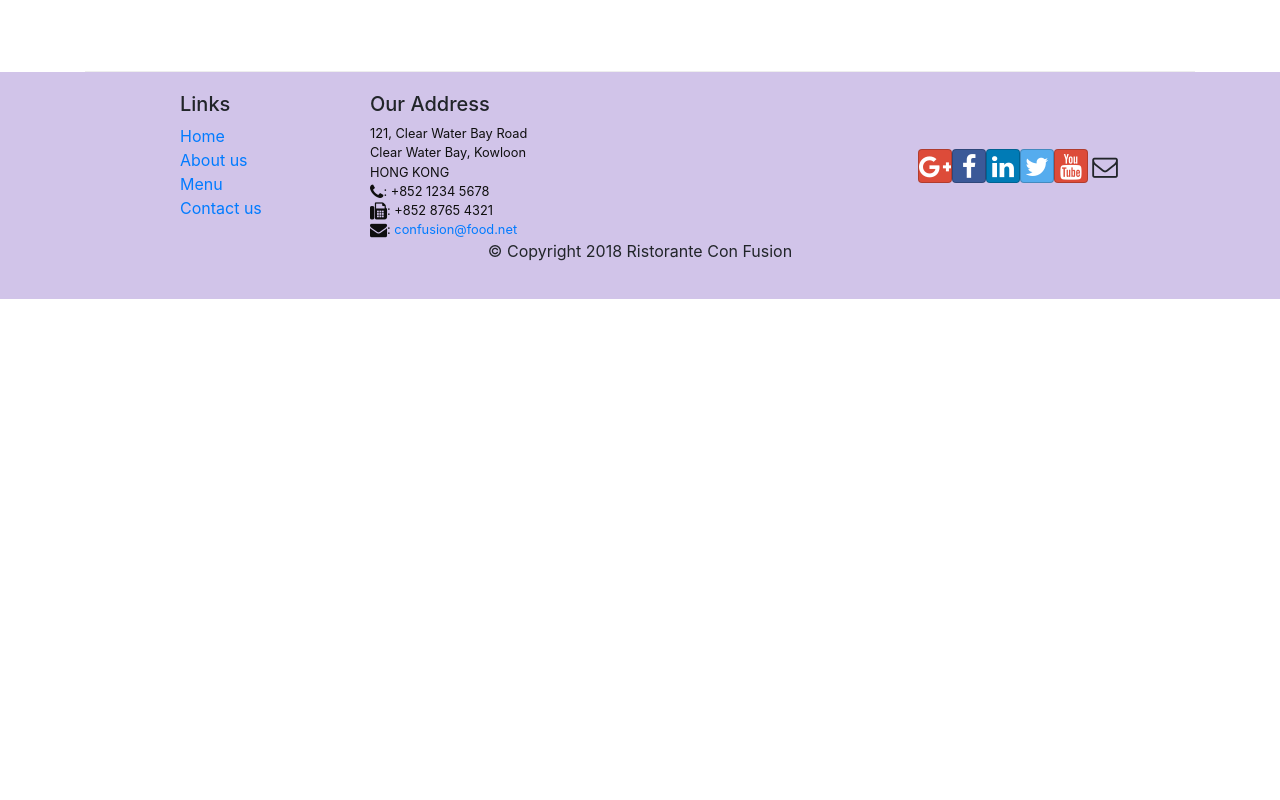
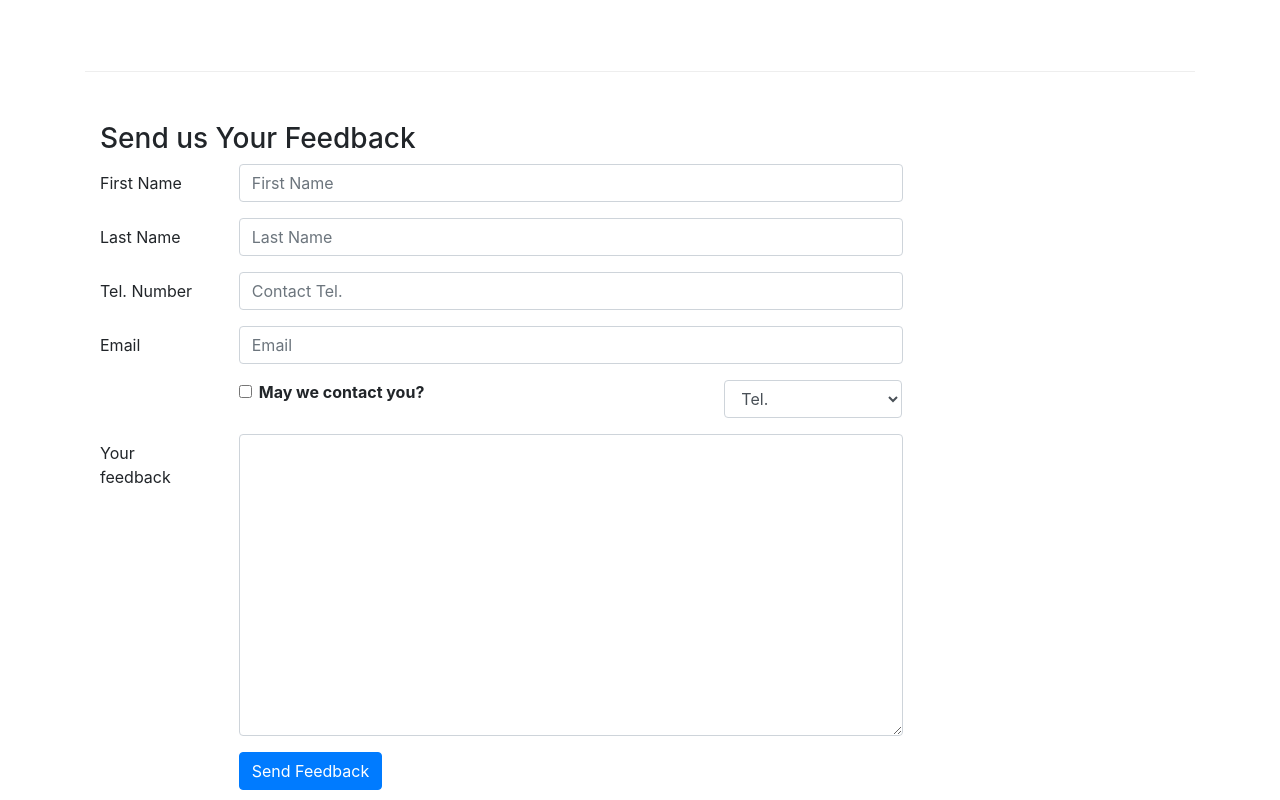
Before and after one commit to lpyvnytska/coursera_react2, a React (Create React App) app: page /contactus in a window 1280 px wide. Shown: the part 800-1600 px from the top of the page. Before the commit the page ends 1099 px from the top, so only its background shows below. Built offline with nearby package versions, Linux system fonts and the light colour scheme.

Commit message:
Controlled Forms

```diff
--- /dev/null
+++ b/src/components/AboutComponent.js
@@ -0,0 +1,116 @@
+import React from 'react';
+import {
+  Breadcrumb,
+  BreadcrumbItem,
+  Card,
+  CardBody,
+  CardHeader,
+  Media,
+} from 'reactstrap';
+import { Link } from 'react-router-dom';
+function RenderLeader({ leader }) {
+  return (
+    <div key={leader.id} className="col-12 mt-5">
+      <Media tag="li">
+        <Media left middle>
+          <Media object src={leader.image} alt={leader.name} />
+        </Media>
+        <Media body className="ml-5">
+          <Media heading> {leader.name} </Media>
+          <h6 className="mb-3">{leader.designation}</h6>
+          <p>{leader.description}</p>
+        </Media>
+      </Media>
+    </div>
+  );
+}
+
+function About(props) {
+  const leaders = props.leaders.map((leader) => {
+    return <RenderLeader leader={leader} />;
+  });
+
+  return (
+    <div className="container">
+      <div className="row">
+        <Breadcrumb>
+          <BreadcrumbItem>
+            <Link to="/home">Home</Link>
+          </BreadcrumbItem>
+          <BreadcrumbItem active>About Us</BreadcrumbItem>
+        </Breadcrumb>
+        <div className="col-12">
+          <h3>About Us</h3>
+          <hr />
+        </div>
+      </div>
+      <div className="row row-content">
+        <div className="col-12 col-md-6">
+          <h2>Our History</h2>
+          <p>
+            Started in 2010, Ristorante con Fusion quickly established itself as
+            a culinary icon par excellence in Hong Kong. With its unique brand
+            of world fusion cuisine that can be found nowhere else, it enjoys
+            patronage from the A-list clientele in Hong Kong. Featuring four of
+            the best three-star Michelin chefs in the world, you never know what
+            will arrive on your plate the next time you visit us.
+          </p>
+          <p>
+            The restaurant traces its humble beginnings to{' '}
+            <em>The Frying Pan</em>, a successful chain started by our CEO, Mr.
+            Peter Pan, that featured for the first time the world's best
+            cuisines in a pan.
+          </p>
+        </div>
+        <div className="col-12 col-md-5">
+          <Card>
+            <CardHeader className="bg-primary text-white">
+              Facts At a Glance
+            </CardHeader>
+            <CardBody>
+              <dl className="row p-1">
+                <dt className="col-6">Started</dt>
+                <dd className="col-6">3 Feb. 2013</dd>
+                <dt className="col-6">Major Stake Holder</dt>
+                <dd className="col-6">HK Fine Foods Inc.</dd>
+                <dt className="col-6">Last Year's Turnover</dt>
+                <dd className="col-6">$1,250,375</dd>
+                <dt className="col-6">Employees</dt>
+                <dd className="col-6">40</dd>
+              </dl>
+            </CardBody>
+          </Card>
+        </div>
+        <div className="col-12">
+          <Card>
+            <CardBody className="bg-faded">
+              <blockquote className="blockquote">
+                <p className="mb-0">
+                  You better cut the pizza in four pieces because I'm not hungry
+                  enough to eat six.
+                </p>
+                <footer className="blockquote-footer">
+                  Yogi Berra,
+                  <cite title="Source Title">
+                    The Wit and Wisdom of Yogi Berra, P. Pepe, Diversion Books,
+                    2014
+                  </cite>
+                </footer>
+              </blockquote>
+            </CardBody>
+          </Card>
+        </div>
+      </div>
+      <div className="row row-content">
+        <div className="col-12">
+          <h2>Corporate Leadership</h2>
+        </div>
+        <div className="col-12">
+          <Media list>{leaders}</Media>
+        </div>
+      </div>
+    </div>
+  );
+}
+
+export default About;
--- a/src/components/ContactComponent.js
+++ b/src/components/ContactComponent.js
@@ -1,7 +1,44 @@
-import React from 'react';
-import { Breadcrumb, BreadcrumbItem } from 'reactstrap';
+import React, { Component } from 'react';
+import {
+  Breadcrumb,
+  BreadcrumbItem,
+  Button,
+  Form,
+  FormGroup,
+  Label,
+  Input,
+  Col,
+} from 'reactstrap';
 import { Link } from 'react-router-dom';
-function Contact(props) {
+
+class Contact extends Component {
+  constructor(props) {
+    super(props);
+    this.state = {
+      firstname: '',
+      lastname: '',
+      telnum: '',
+      email: '',
+      agree: false,
+      contactType: 'Tel.',
+      message: '',
+    };
+    this.handleSubmit = this.handleSubmit.bind(this);
+    this.handleInputChange = this.handleInputChange.bind(this);
+  }
+  handleInputChange(event) {
+    const target = event.target;
+    const value = target.type === 'checkbox' ? target.checked : target.value;
+    const name = target.name;
+    this.setState({ [name]: value });
+  }
+  handleSubmit(event) {
+    console.log('Current State is: ' + JSON.stringify(this.state));
+    alert('Current State is: ' + JSON.stringify(this.state));
+    event.preventDefault();
+  }
+
+  render() {
     return (
       <div className="container">
         <div className="row">
@@ -62,8 +99,126 @@
             </div>
           </div>
         </div>
+        <div className="row row-content">
+          <div className="col-12">
+            <h3>Send us Your Feedback</h3>
+          </div>
+          <div className="col-12 col-md-9">
+            <Form onSubmit={this.handleSubmit}>
+              <FormGroup row>
+                <Label htmlFor="firstname" md={2}>
+                  First Name
+                </Label>
+                <Col md={10}>
+                  <Input
+                    type="text"
+                    id="firstname"
+                    name="firstname"
+                    placeholder="First Name"
+                    value={this.state.firstname}
+                    onChange={this.handleInputChange}
+                  />
+                </Col>
+              </FormGroup>
+              <FormGroup row>
+                <Label htmlFor="lastname" md={2}>
+                  Last Name
+                </Label>
+                <Col md={10}>
+                  <Input
+                    type="text"
+                    id="lastname"
+                    name="lastname"
+                    placeholder="Last Name"
+                    value={this.state.lastname}
+                    onChange={this.handleInputChange}
+                  />
+                </Col>
+              </FormGroup>
+              <FormGroup row>
+                <Label htmlFor="telnum" md={2}>
+                  Tel. Number
+                </Label>
+                <Col md={10}>
+                  <Input
+                    type="tel"
+                    id="telnum"
+                    name="telnum"
+                    placeholder="Contact Tel."
+                    value={this.state.telnum}
+                    onChange={this.handleInputChange}
+                  />
+                </Col>
+              </FormGroup>
+              <FormGroup row>
+                <Label htmlFor="email" md={2}>
+                  Email
+                </Label>
+                <Col md={10}>
+                  <Input
+                    type="email"
+                    id="email"
+                    name="email"
+                    placeholder="Email"
+                    value={this.state.email}
+                    onChange={this.handleInputChange}
+                  />
+                </Col>
+              </FormGroup>
+              <FormGroup row>
+                <Col md={{ size: 6, offset: 2 }}>
+                  <FormGroup check>
+                    <Label check>
+                      <Input
+                        type="checkbox"
+                        name="agree"
+                        checked={this.state.agree}
+                        onChange={this.handleInputChange}
+                      />{' '}
+                      <strong>May we contact you?</strong>
+                    </Label>
+                  </FormGroup>
+                </Col>
+                <Col md={{ size: 3, offset: 1 }}>
+                  <Input
+                    type="select"
+                    name="contactType"
+                    value={this.state.contactType}
+                    onChange={this.handleInputChange}
+                  >
+                    <option>Tel.</option>
+                    <option>Email</option>
+                  </Input>
+                </Col>
+              </FormGroup>
+              <FormGroup row>
+                <Label htmlFor="message" md={2}>
+                  Your feedback
+                </Label>
+                <Col md={10}>
+                  <Input
+                    type="textarea"
+                    id="message"
+                    name="message"
+                    rows="12"
+                    value={this.state.message}
+                    onChange={this.handleInputChange}
+                  />
+                </Col>
+              </FormGroup>
+              <FormGroup row>
+                <Col md={{ size: 10, offset: 2 }}>
+                  <Button type="submit" color="primary">
+                    Send Feedback
+                  </Button>
+                </Col>
+              </FormGroup>
+            </Form>
+          </div>
+        </div>
       </div>
     );
   }
+}
 
 export default Contact;
--- a/src/components/MainComponent.js
+++ b/src/components/MainComponent.js
@@ -5,6 +5,7 @@
 import Dishdetail from './DishdetailComponent';
 import Header from './HeaderComponent';
 import Footer from './FooterComponent';
+import About from './AboutComponent';
 import { DISHES } from '../shared/dishes';
 import { COMMENTS } from '../shared/comments';
 import { LEADERS } from '../shared/leaders';
@@ -54,6 +55,10 @@
         <Switch>
           <Route path="/home" component={HomePage} />
           <Route
+            path="/aboutus"
+            component={() => <About leaders={this.state.leaders} />}
+          />
+          <Route
             exact
             path="/menu"
             component={() => <Menu dishes={this.state.dishes} />}
```
Lines whose indentation alone changed are shown as unchanged.
